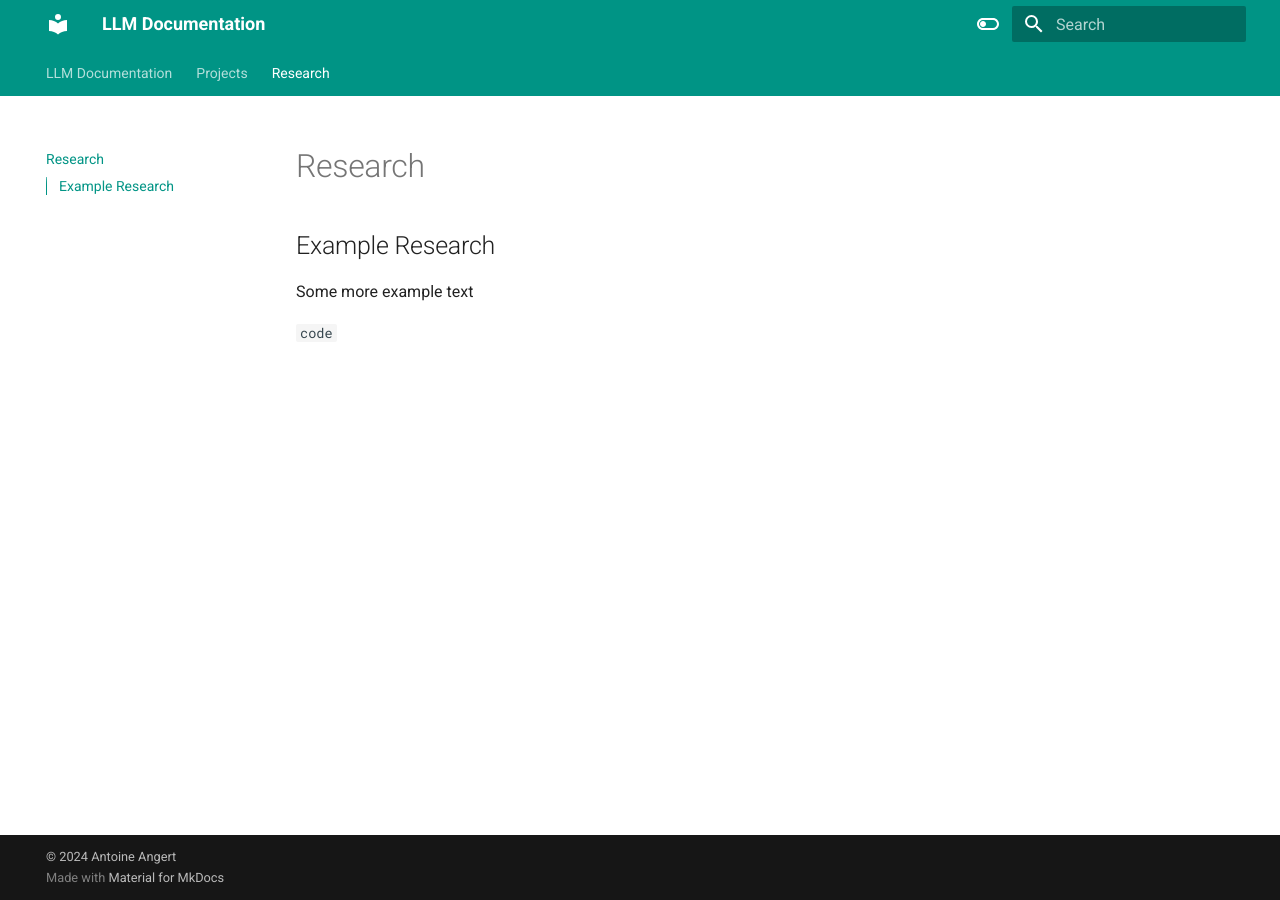
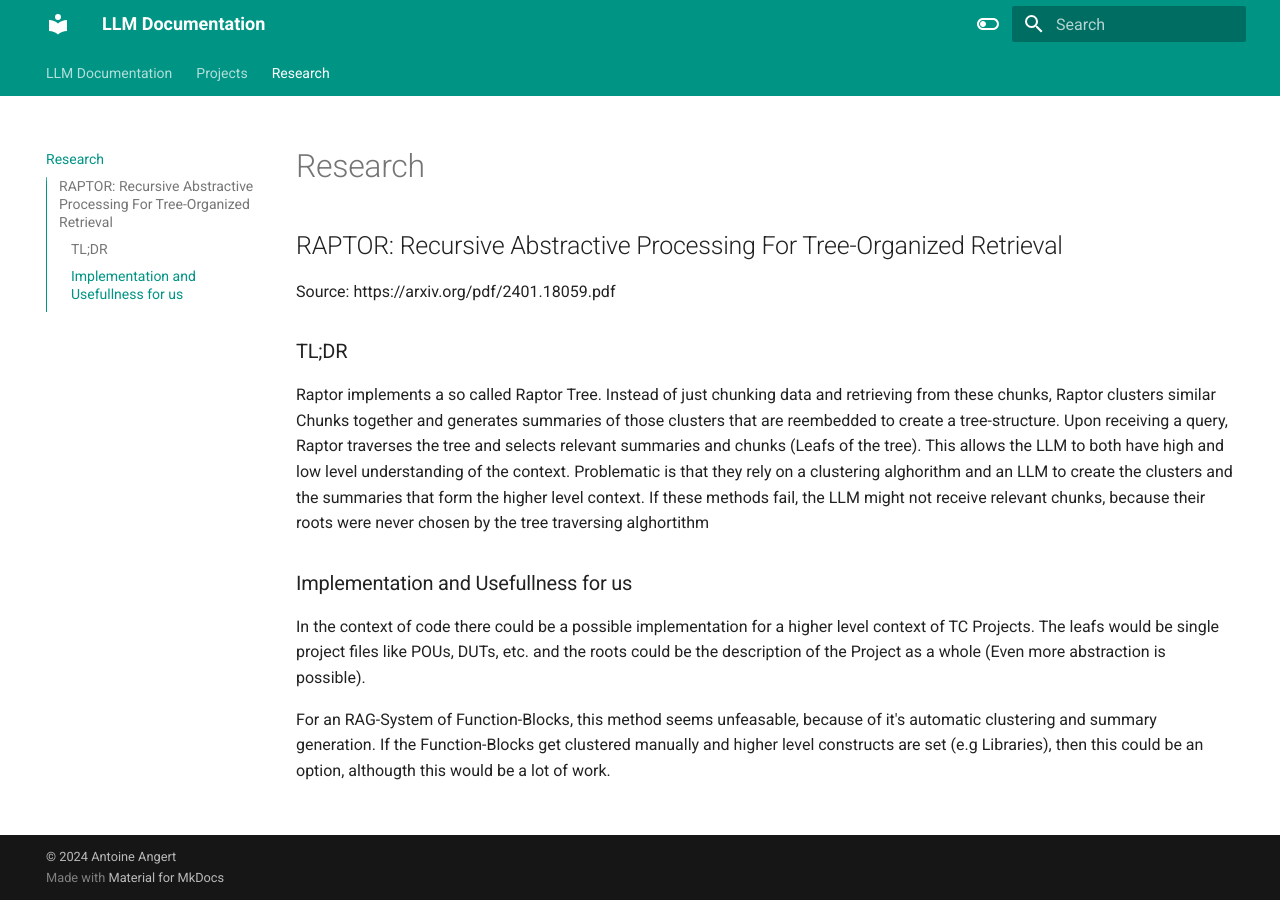
Before and after one commit to LlameUser/llm-docs, an MkDocs documentation site: the page built from docs/Research.md, in a window 1280 px wide. Built offline with MkDocs 1.6.1 and Material for MkDocs 9.7.7, drawn with Linux system fonts in a browser that asks for light colours.

Commit message:
Add Research to RAPTOR

```diff
--- a/docs/Research.md
+++ b/docs/Research.md
@@ -1,7 +1,12 @@
 # Research
 
-## Example Research
+## RAPTOR: Recursive Abstractive Processing For Tree-Organized Retrieval
+Source: https://arxiv.org/pdf/2401.18059.pdf
 
-Some more example text
+### TL;DR
+Raptor implements a so called Raptor Tree. Instead of just chunking data and retrieving from these chunks, Raptor clusters similar Chunks together and generates summaries of those clusters that are reembedded to create a tree-structure. Upon receiving a query, Raptor traverses the tree and selects relevant summaries and chunks (Leafs of the tree). This allows the LLM to both have high and low level understanding of the context. Problematic is that they rely on a clustering alghorithm and an LLM to create the clusters and the summaries that form the higher level context. If these methods fail, the LLM might not receive relevant chunks, because their roots were never chosen by the tree traversing alghortithm
 
-`code`
+### Implementation and Usefullness for us
+In the context of code there could be a possible implementation for a higher level context of TC Projects. The leafs would be single project files like POUs, DUTs, etc. and the roots could be the description of the Project as a whole (Even more abstraction is possible).
+
+For an RAG-System of Function-Blocks, this method seems unfeasable, because of it's automatic clustering and summary generation. If the Function-Blocks get clustered manually and higher level constructs are set (e.g Libraries), then this could be an option, althougth this would be a lot of work.
```
